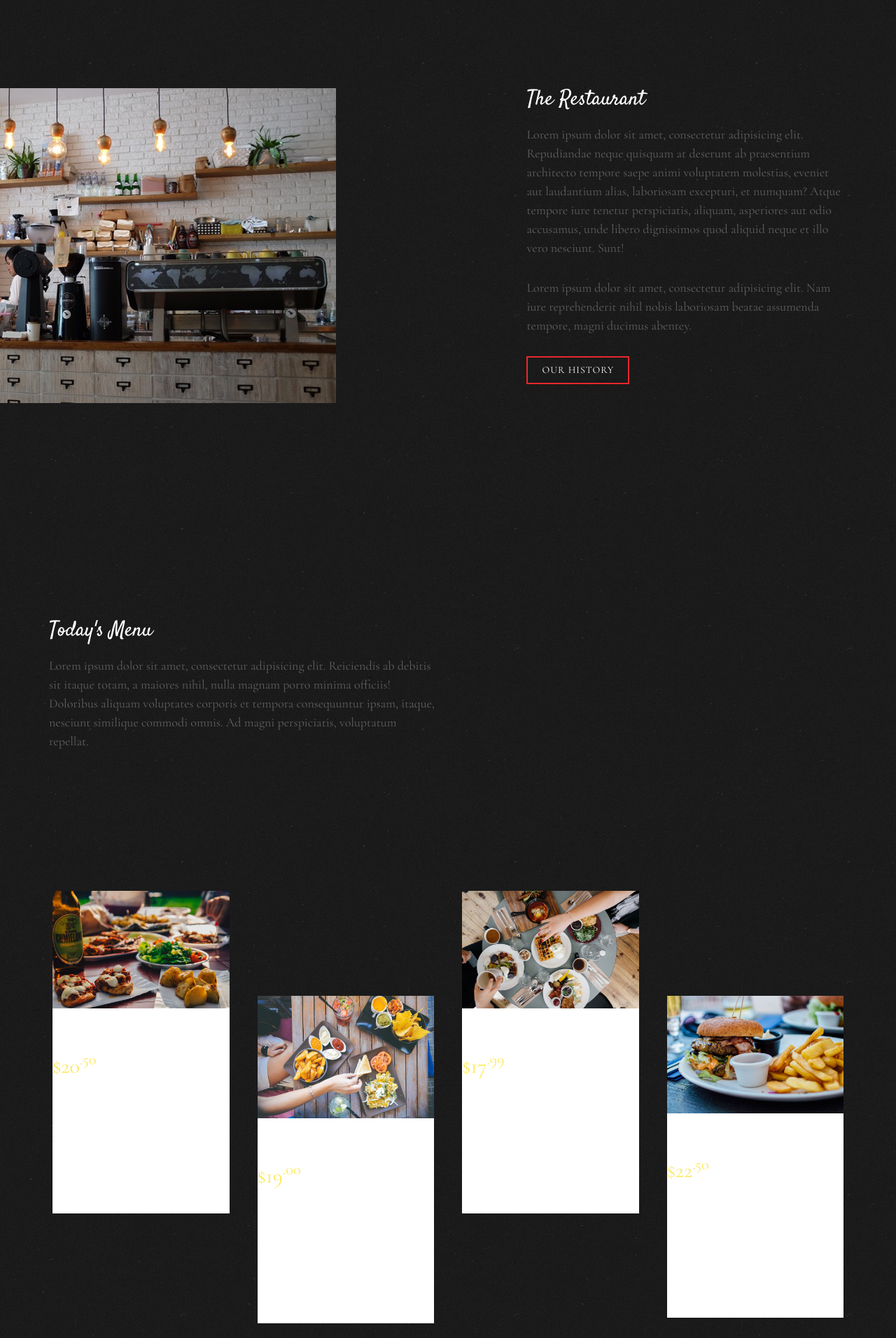
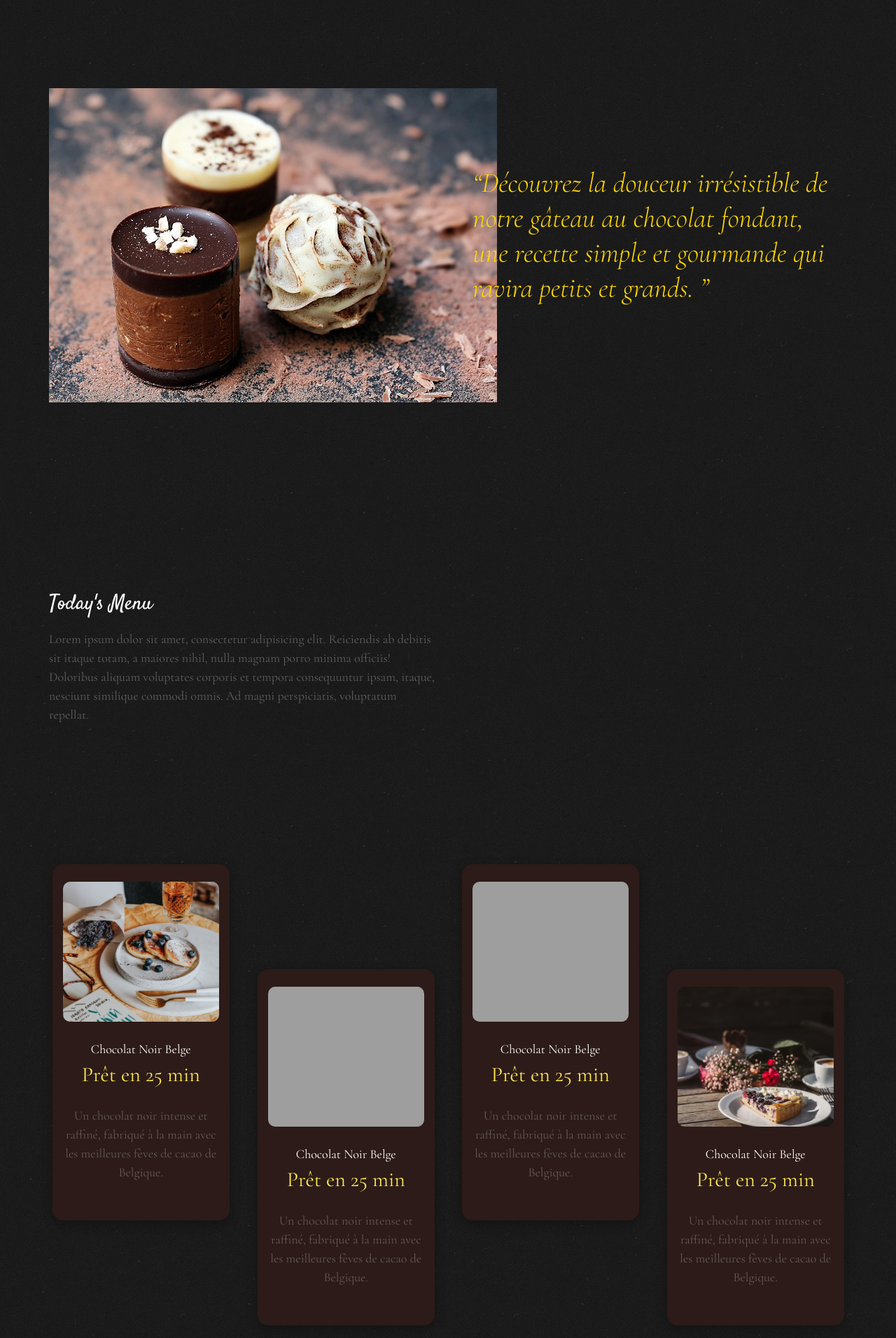
Before and after one commit to mageeeb/chocolate_web1, a PHP site: page / in a window 1280 px wide. Shown: the part 800-2712 px from the top of the page at 70% size. Run offline with PHP 8.4, Linux system fonts and the light colour scheme; some web fonts are replaced; grey boxes are pictures that could not be loaded.

Commit message:
animation

```diff
--- a/css/style.css
+++ b/css/style.css
@@ -1,3 +1,9 @@
+:root {
+  --chocolate-brown: #4E342E; /* Brun chocolat intense */
+  --creamy-beige: #D7CCC8;    /* Beige doux et crémeux */
+  --golden-cocoa: #C9A86A;    /* Doré chaud comme le cacao */
+}
+
 @font-face {
   font-family: 'icomoon';
   src: url('../fonts/icomoon/icomoon.eot?srf3rx');
@@ -33,6 +39,43 @@ body {
     background: #000 url(../images/broken_noise.png) repeat;
   }
 }
+
+
+.choco-card {
+  background: #2c1b18;
+  color: #fff;
+  padding: 25px 15px;
+  border-radius: 15px;
+  text-align: center;
+  box-shadow: 0 5px 15px rgba(0,0,0,0.3);
+  transition: transform 0.4s ease, box-shadow 0.3s ease;
+}
+.choco-card img {
+  border-radius: 10px;
+  width: 100%;
+  height: 200px;
+  object-fit: cover;
+  margin-bottom: 15px;
+}
+.choco-card h3 {
+  font-size: 18px;
+  margin: 10px 0 5px;
+}
+.choco-card .price {
+  display: block;
+  font-weight: bold;
+  color: #ffcc66;
+  font-size: 18px;
+}
+.choco-card p {
+  font-size: 14px;
+  opacity: 0.9;
+}
+.choco-card:hover {
+  transform: translateY(-5px);
+  box-shadow: 0 8px 25px rgba(0,0,0,0.4);
+}
+
 
 #page {
   position: relative;
@@ -605,7 +648,7 @@ li {
 #fh5co-reservation-form .fh5co-item {
   float: left;
   width: 100%;
-  background: #fff;
+
 }
 #fh5co-featured-menu .fh5co-item.margin_top,
 #fh5co-gallery .fh5co-item.margin_top,
@@ -710,7 +753,7 @@ li {
   line-height: 50px;
   font-style: italic;
   font-weight: 300;
-  color: #fff;
+  color: gold;
 }
 @media screen and (max-width: 992px) {
   #fh5co-featured-testimony blockquote p {
--- a/index.html
+++ b/index.html
@@ -118,29 +118,26 @@
 		</header>
 
 
-
-		<div id="fh5co-about" class="fh5co-section">
+<div id="fh5co-featured-testimony" class="fh5co-section">
 			<div class="container">
 				<div class="row">
-					<div class="col-md-6 col-md-pull-4 img-wrap animate-box" data-animate-effect="fadeInLeft">
-						<img src="images/hero_1.jpeg" alt="Free Restaurant Bootstrap Website Template by FreeHTML5.co">
+
+
+					<div class="col-md-6 animate-box img-to-responsive animate-box" data-animate-effect="fadeInLeft">
+						<img src="images/chocolates-1737503_640.jpg" alt="">
 					</div>
-					<div class="col-md-5 col-md-push-1 animate-box">
-						<div class="section-heading">
-							<h2>The Restaurant</h2>
-							<p>Lorem ipsum dolor sit amet, consectetur adipisicing elit. Repudiandae neque quisquam at
-								deserunt ab praesentium architecto tempore saepe animi voluptatem molestias, eveniet aut
-								laudantium alias, laboriosam excepturi, et numquam? Atque tempore iure tenetur
-								perspiciatis, aliquam, asperiores aut odio accusamus, unde libero dignissimos quod
-								aliquid neque et illo vero nesciunt. Sunt!</p>
-							<p>Lorem ipsum dolor sit amet, consectetur adipisicing elit. Nam iure reprehenderit nihil
-								nobis laboriosam beatae assumenda tempore, magni ducimus abentey.</p>
-							<p><a href="#" class="btn btn-primary btn-outline">Our History</a></p>
+					<div class="col-md-6 animate-box" data-animate-effect="fadeInRight">
+						<blockquote>
+							<p>“Découvrez la douceur irrésistible de notre gâteau au chocolat fondant, une recette simple et gourmande qui ravira petits et grands. ”</p>
+
+
+						</blockquote>
 					</div>
 				</div>
 			</div>
 		</div>
-		</div>
+
+
 
 		<div id="fh5co-featured-menu" class="fh5co-section">
 			<div class="container">
@@ -158,75 +155,57 @@
 					</div>
 
 					<div class="col-md-3 col-sm-6 col-xs-6 col-xxs-12 fh5co-item-wrap animate-box">
-						<div class="fh5co-item">
-							<img src="images/gallery_9.jpeg" class="img-responsive"
-								alt="Free Restaurant Bootstrap Website Template by FreeHTML5.co">
-							<h3>Bake Potato Pizza</h3>
-							<span class="fh5co-price">$20<sup>.50</sup></span>
-							<p>Lorem ipsum dolor sit amet, consectetur adipisicing elit. Quos nihil cupiditate ut vero
-								alias quaerat inventore molestias vel suscipit explicabo.</p>
+						<div class="fh5co-item" data-tilt data-tilt-max="25" data-tilt-speed="400">
+						<div class="choco-card animate-fade-in">
+                           <div class="choco-img">
+                               <img src="images/julia-peretiatko-X7ivOJiZwZQ-unsplash.jpg" alt="Chocolat noir belge artisanal" class="img-responsive">
                           </div>
-					</div>
-					<div class="col-md-3 col-sm-6 col-xs-6 col-xxs-12 fh5co-item-wrap animate-box">
-						<div class="fh5co-item margin_top">
-							<img src="images/gallery_8.jpeg" class="img-responsive"
-								alt="Free Restaurant Bootstrap Website Template by FreeHTML5.co">
-							<h3>Salted Fried Chicken</h3>
-							<span class="fh5co-price">$19<sup>.00</sup></span>
-							<p>Lorem ipsum dolor sit amet, consectetur adipisicing elit. Quos nihil cupiditate ut vero
-								alias quaerat inventore molestias vel suscipit explicabo.</p>
-						</div>
-					</div>
-					<div class="clearfix visible-sm-block visible-xs-block"></div>
-					<div class="col-md-3 col-sm-6 col-xs-6 col-xxs-12 fh5co-item-wrap animate-box">
-						<div class="fh5co-item">
-							<img src="images/gallery_7.jpeg" class="img-responsive"
-								alt="Free Restaurant Bootstrap Website Template by FreeHTML5.co">
-							<h3>Italian Sauce Mushroom</h3>
-							<span class="fh5co-price">$17<sup>.99</sup></span>
-							<p>Lorem ipsum dolor sit amet, consectetur adipisicing elit. Quos nihil cupiditate ut vero
-								alias quaerat inventore molestias vel suscipit explicabo.</p>
-						</div>
-					</div>
-					<div class="col-md-3 col-sm-6 col-xs-6 col-xxs-12 fh5co-item-wrap animate-box">
-						<div class="fh5co-item margin_top">
-							<img src="images/gallery_6.jpeg" class="img-responsive"
-								alt="Free Restaurant Bootstrap Website Template by FreeHTML5.co">
-							<h3>Fried Potato w/ Garlic</h3>
-							<span class="fh5co-price">$22<sup>.50</sup></span>
-							<p>Lorem ipsum dolor sit amet, consectetur adipisicing elit. Quos nihil cupiditate ut vero
-								alias quaerat inventore molestias vel suscipit explicabo.</p>
+                       <div class="choco-content">
+                           <h3>Chocolat Noir Belge</h3>
+                           <span class="fh5co-price">Prêt en 25 min</span>
+                           <p>Un chocolat noir intense et raffiné, fabriqué à la main avec les meilleures fèves de cacao de Belgique.</p>
                        </div>
                     </div>
 					</div>
 					</div>
+					<div class="col-md-3 col-sm-6 col-xs-6 col-xxs-12 fh5co-item-wrap animate-box">
+						<div class="fh5co-item margin_top" data-tilt data-tilt-max="25" data-tilt-speed="400">
+						<div class="choco-card animate-fade-in">
+                           <div class="choco-img">
+                               <img src="images/brigitta-baranyi-kOWO4f-Xeec-unsplash.jpg" alt="Chocolat noir belge artisanal" class="img-responsive">
                           </div>
-
-		<div id="fh5co-featured-testimony" class="fh5co-section">
-			<div class="container">
-				<div class="row">
-					<div class="col-md-12 fh5co-heading animate-box">
-						<h2>Testimony</h2>
-						<div class="row">
-							<div class="col-md-6">
-								<p>Lorem ipsum dolor sit amet, consectetur adipisicing elit. Reiciendis ab debitis sit
-									itaque totam, a maiores nihil, nulla magnam porro minima officiis! Doloribus aliquam
-									voluptates corporis et tempora consequuntur ipsam, itaque, nesciunt similique
-									commodi omnis.</p>
+                       <div class="choco-content">
+                           <h3>Chocolat Noir Belge</h3>
+                           <span class="fh5co-price">Prêt en 25 min</span>
+                           <p>Un chocolat noir intense et raffiné, fabriqué à la main avec les meilleures fèves de cacao de Belgique.</p>
                        </div>
                     </div>
 					</div>
-
-					<div class="col-md-5 animate-box img-to-responsive animate-box" data-animate-effect="fadeInLeft">
-						<img src="images/person_1.jpg" alt="">
 					</div>
-					<div class="col-md-7 animate-box" data-animate-effect="fadeInRight">
-						<blockquote>
-							<p> &ldquo; Quantum ipsum dolor sit amet, consectetur adipisicing elit. Reiciendis ab
-								debitis sit itaque totam, a maiores nihil, nulla magnam porro minima officiis! Doloribus
-								aliquam voluptates corporis et tempora consequuntur ipsam. &rdquo;</p>
-							<p class="author"><cite>&mdash; Jane Smith</cite></p>
-						</blockquote>
+						<div class="col-md-3 col-sm-6 col-xs-6 col-xxs-12 fh5co-item-wrap animate-box">
+						<div class="fh5co-item" data-tilt data-tilt-max="25" data-tilt-speed="400">
+						<div class="choco-card animate-fade-in">
+                           <div class="choco-img">
+                               <img src="images/anita-austvika-I-VP8SKtj_c-unsplash.jpg" alt="Chocolat noir belge artisanal" class="img-responsive">
+                          </div>
+                       <div class="choco-content">
+                           <h3>Chocolat Noir Belge</h3>
+                           <span class="fh5co-price">Prêt en 25 min</span>
+                           <p>Un chocolat noir intense et raffiné, fabriqué à la main avec les meilleures fèves de cacao de Belgique.</p>
+                       </div>
+                    </div>
+					</div>
+					</div>
+					<div class="col-md-3 col-sm-6 col-xs-6 col-xxs-12 fh5co-item-wrap animate-box">
+						<div class="fh5co-item margin_top" data-tilt data-tilt-max="25" data-tilt-speed="400">
+						<div class="choco-card animate-fade-in">
+                           <div class="choco-img">
+                               <img src="images/ahmet-yuksek-3v4NFmsfOCU-unsplash.jpg" alt="Chocolat noir belge artisanal" class="img-responsive">
+                          </div>
+                       <div class="choco-content">
+                           <h3>Chocolat Noir Belge</h3>
+                           <span class="fh5co-price">Prêt en 25 min</span>
+                           <p>Un chocolat noir intense et raffiné, fabriqué à la main avec les meilleures fèves de cacao de Belgique.</p>
                        </div>
                     </div>
 					</div>
@@ -334,7 +313,7 @@
 				<div class="row">
 					<div class="col-md-4">
 						<div class="fh5co-blog animate-box">
-							<a href="#" class="blog-bg" style="background-image: url(images/gallery_1.jpeg);"></a>
+							<a href="#" class="blog-bg" style="background-image: url(images/julia-peretiatko-X7ivOJiZwZQ-unsplash.jpg);"></a>
 							<div class="blog-text">
 								<span class="posted_on">Feb. 15th 2016</span>
 								<h3><a href="#">Photoshoot On The Street</a></h3>
@@ -350,7 +329,7 @@
 					</div>
 					<div class="col-md-4">
 						<div class="fh5co-blog animate-box">
-							<a href="#" class="blog-bg" style="background-image: url(images/gallery_2.jpeg);"></a>
+							<a href="#" class="blog-bg" style="background-image: url(images/brigitta-baranyi-kOWO4f-Xeec-unsplash.jpg);"></a>
 							<div class="blog-text">
 								<span class="posted_on">Feb. 15th 2016</span>
 								<h3><a href="#">Surfing at Philippines</a></h3>
@@ -366,7 +345,7 @@
 					</div>
 					<div class="col-md-4">
 						<div class="fh5co-blog animate-box">
-							<a href="#" class="blog-bg" style="background-image: url(images/gallery_3.jpeg);"></a>
+							<a href="#" class="blog-bg" style="background-image: url(images/anita-austvika-I-VP8SKtj_c-unsplash.jpg);"></a>
 							<div class="blog-text">
 								<span class="posted_on">Feb. 15th 2016</span>
 								<h3><a href="#">Focus On Uderwater</a></h3>
@@ -483,6 +462,15 @@
 	<!-- Main -->
 	<script src="js/main.js"></script>
 	<script src="js/choco.js"></script>
+	<script src="https://cdnjs.cloudflare.com/ajax/libs/vanilla-tilt/1.7.2/vanilla-tilt.min.js"></script>
+    <script>
+    VanillaTilt.init(document.querySelectorAll("[data-tilt]"), {
+    max: 25,
+    speed: 400,
+    glare: true,
+    "max-glare": 0.3
+      });
+   </script>
 
 
 </body>
```
Also changed, not shown: images/ahmet-yuksek-3v4NFmsfOCU-unsplash.jpg (added), images/chocolates-1737503_640.jpg (added), images/julia-peretiatko-X7ivOJiZwZQ-unsplash.jpg (added), images/muffin-8139065_640.jpg (added), 2 other files. Lines whose indentation alone changed are shown as unchanged.
